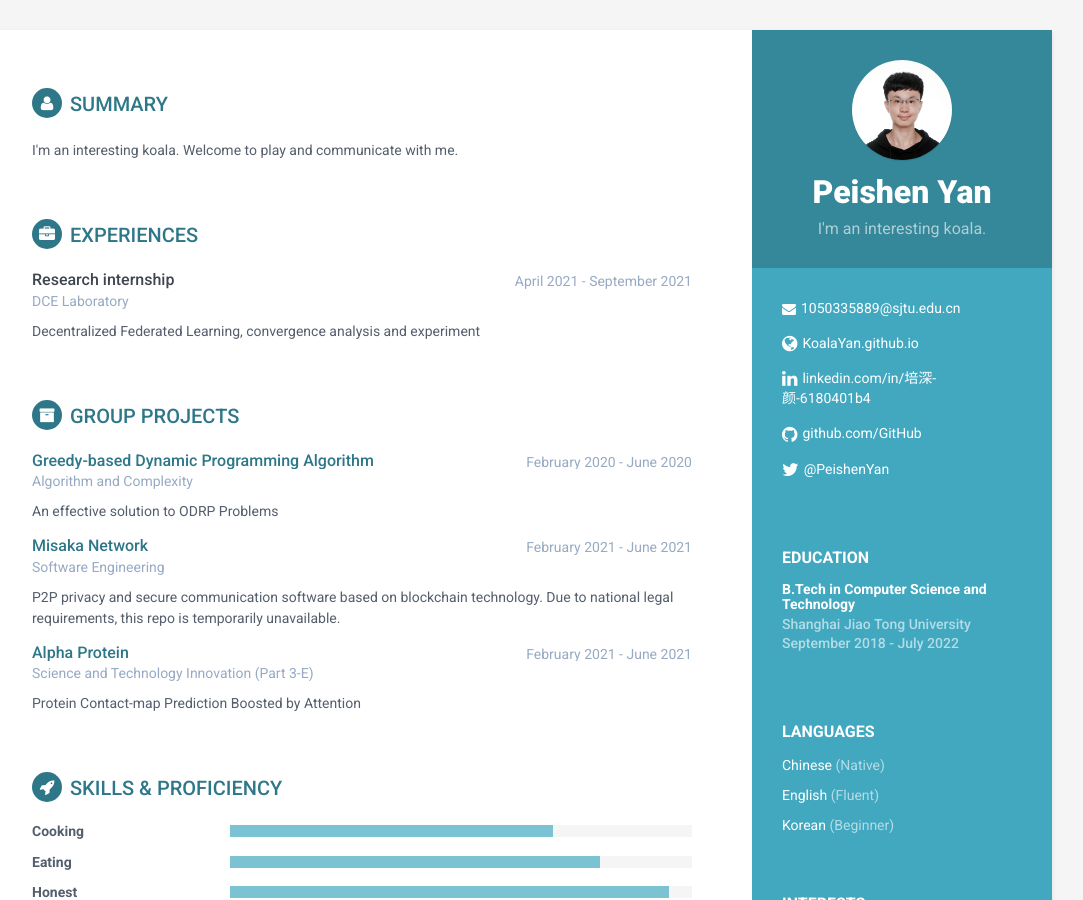
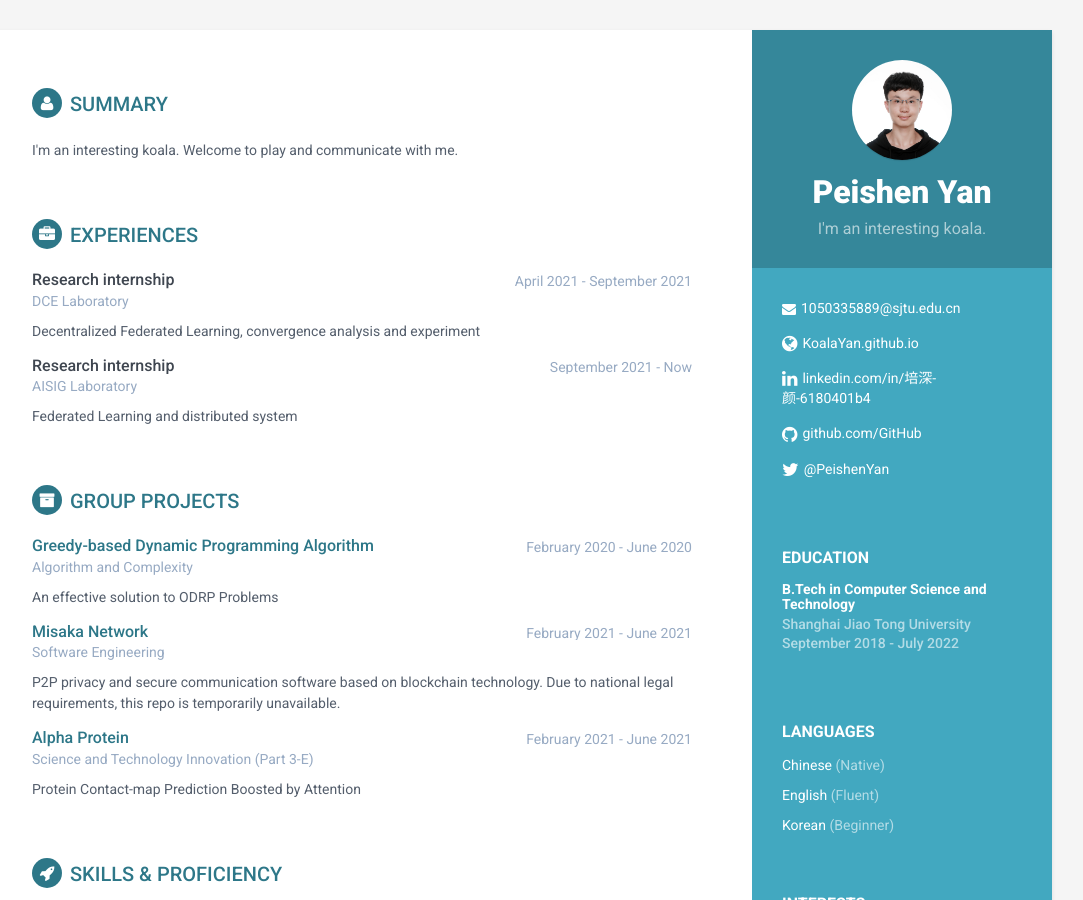
Before and after one commit to KoalaYan/KoalaYan.github.io, a Jekyll site: the page built from cv.html, in a window 1280 px wide and 900 px high. Shown: the whole window, without its empty margins (128-1211 px from the left). Built offline with Jekyll 4.4.1, drawn with Linux system fonts in a browser that asks for light colours.

Commit message:
Update cv_experiences.yml

```diff
--- a/_data/cv_experiences.yml
+++ b/_data/cv_experiences.yml
@@ -2,3 +2,8 @@
   time: April 2021  - September 2021
   company: DCE Laboratory
   info: Decentralized Federated Learning, convergence analysis and experiment
+
+- title: Research internship
+  time: September 2021  - Now
+  company: AISIG Laboratory
+  info: Federated Learning and distributed system
```
